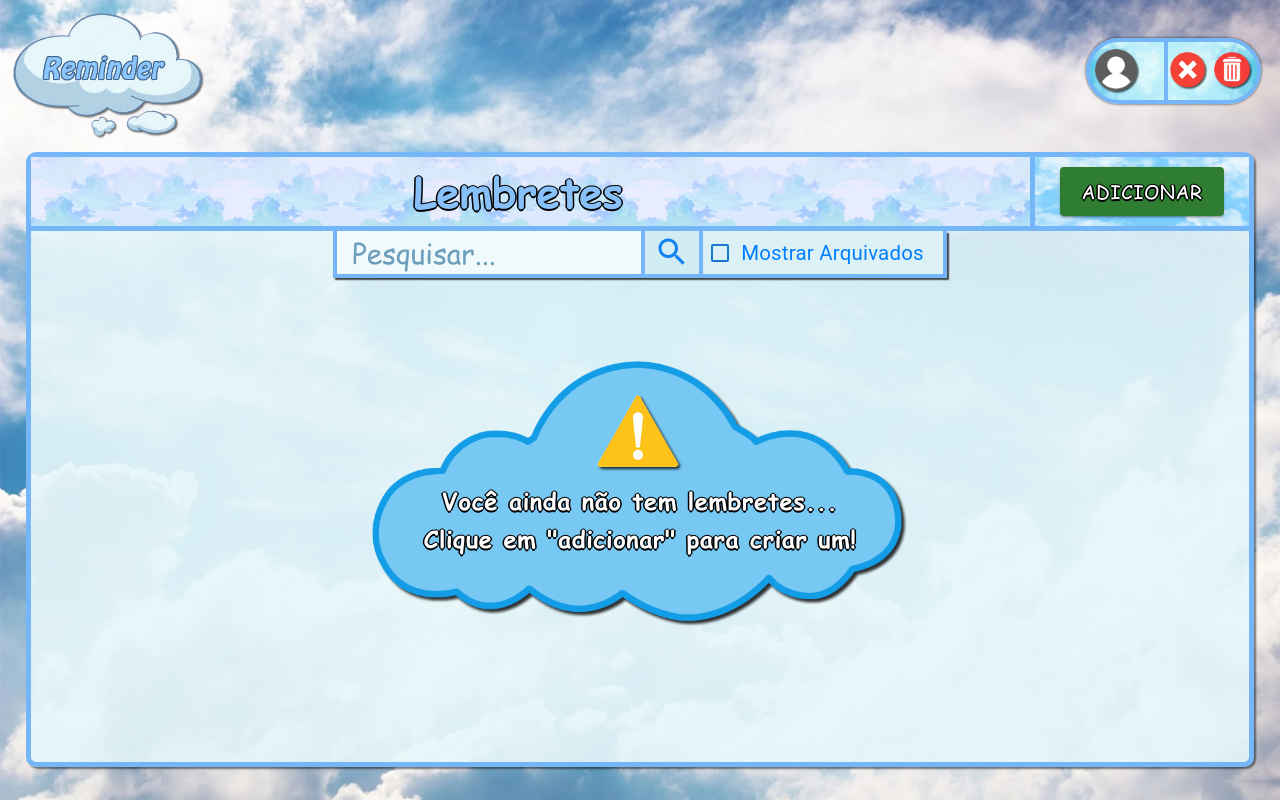
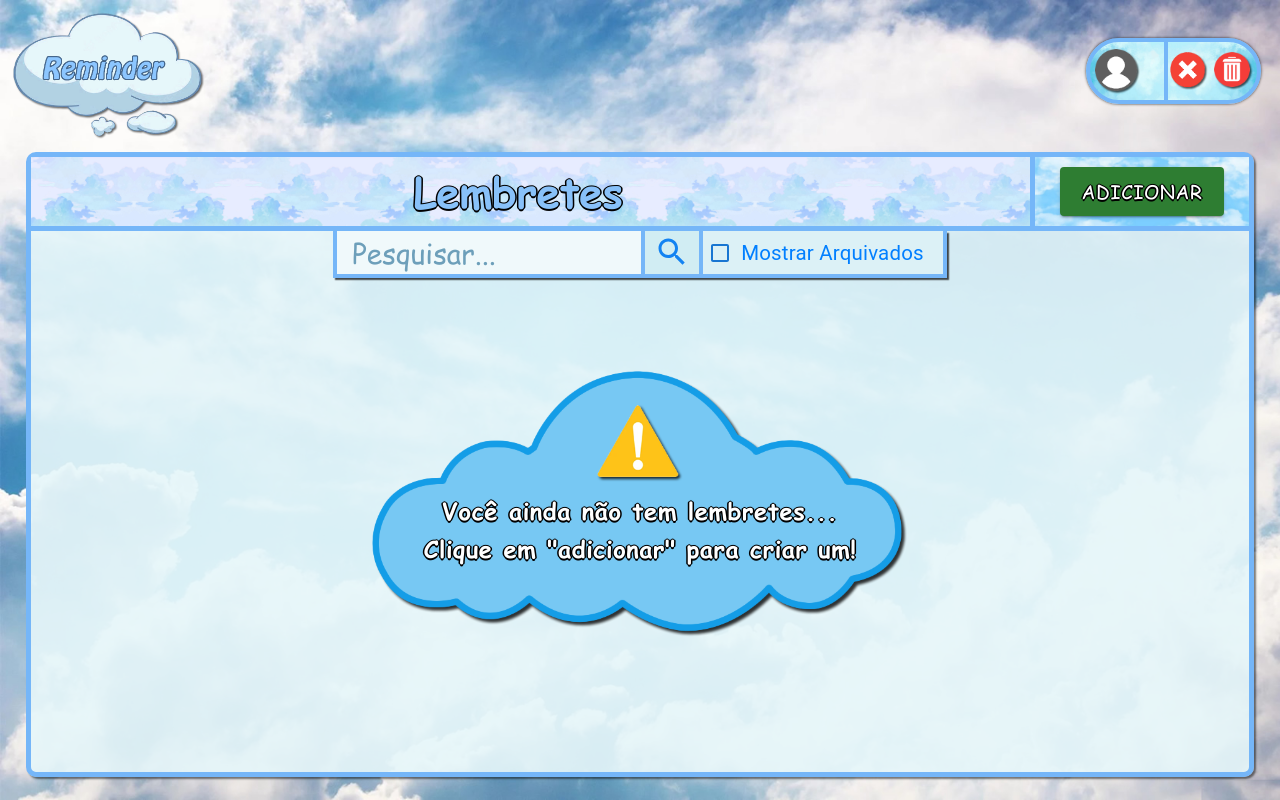
Before and after one commit to Aquilesxd100/Reminder-React, a React (Create React App) app: page /recados in a window 1280 px wide. Built offline with nearby package versions, Linux system fonts and the light colour scheme.

Commit message:
fix bug visual aviso lembretes vazio

```diff
--- a/src/pages/recados/RecadosStyled.ts
+++ b/src/pages/recados/RecadosStyled.ts
@@ -84,6 +84,7 @@ export const AvisoLembreteVazio = styled('div')(() => ({
     flexDirection: 'column',
     alignItems: 'center',
     justifyContent: 'center',
+    marginTop: '10px'
 }));
 export const Nuvemlembretes = styled('div')(() => ({
     padding: '9.5vw 4vw 5.5vw 4vw',
```
